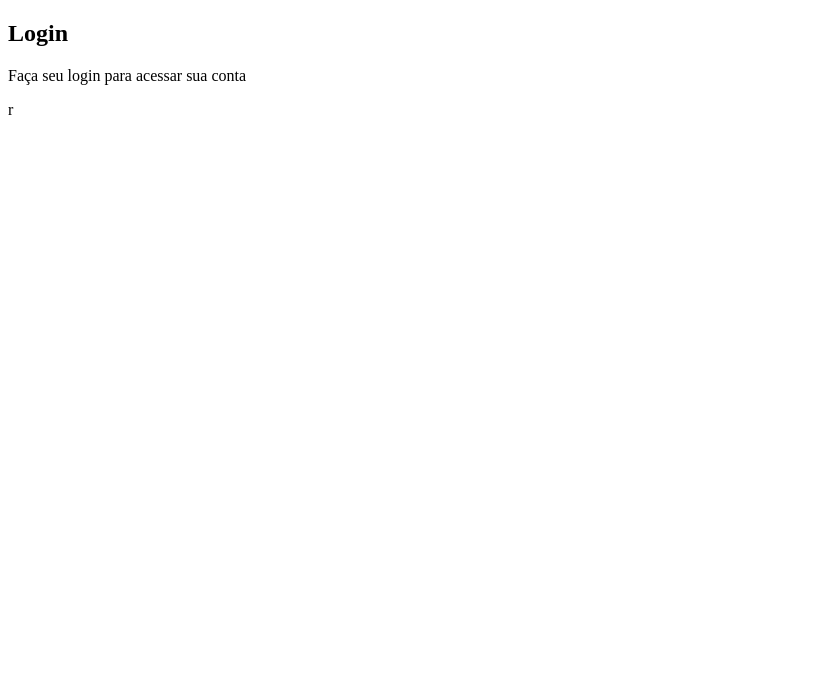
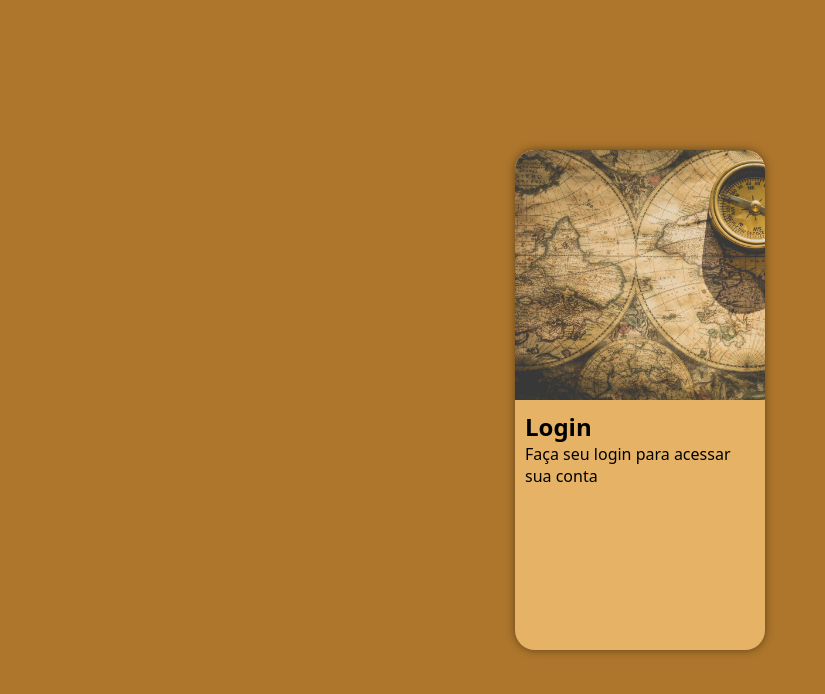
Before and after one commit to JoaoRodriguesRecife/projeto-login, a plain HTML site: page index.html in a window 1280 px wide. Shown: the whole page, without its empty margins (0-825 px from the left). Drawn offline with Linux system fonts and the light colour scheme.

Commit message:
atualizando

```diff
--- /dev/null
+++ b/estilos/celular.css
@@ -0,0 +1,43 @@
+@charset "UFT-8";
+
+*{
+    font-family: system-ui, -apple-system, BlinkMacSystemFont, 'Segoe UI', Roboto, Oxygen, Ubuntu, Cantarell, 'Open Sans', 'Helvetica Neue', sans-serif;
+    padding: 0px;
+    margin: 0px;
+}
+body,html{
+    background-color: rgb(174, 118, 44);
+    height: 100vh;
+    width: 100vw;
+}
+main{
+    height: 100vh;
+    width: 100vw;
+    position: relative;
+}
+section#login{
+        position: absolute;
+        border-radius: 20px;
+        top: 50%;
+        left: 50%;
+        transform: translate(-50% , -50%);
+        height: 500px;
+        width: 250px;
+        background-color: rgb(230, 179, 102);
+        overflow: hidden;
+        box-shadow: 0px 0px 10px rgba(0, 0, 0, 0.450);
+
+}
+div#imagem {
+    display: block;
+    background:rgb(251, 212, 161) url(../imagens/mapa.jpg) no-repeat;
+    background-size: cover;
+    height: 250px;
+    background-position: top center;
+
+}
+
+div#formulario{
+    padding: 10px;
+    display: block;
+}
--- a/index.html
+++ b/index.html
@@ -3,18 +3,19 @@
 <head>
     <meta charset="UTF-8">
     <meta name="viewport" content="width=device-width, initial-scale=1.0">
+    <link rel="stylesheet" href="estilos/celular.css">
     <title>Document</title>
 </head>
 <body>
     <main>
         <section id="login">
-            <div id="imagen">
+            <div id="imagem">
 
             </div>
             <div id="formulario">
                 <h1>Login</h1>
                 <p>Faça seu login para acessar sua conta</p>
-                <form action="login.php" method="post"></form>r
+                <form action="login.php" method="post"></form>
 
             </div>
         </section>
```
